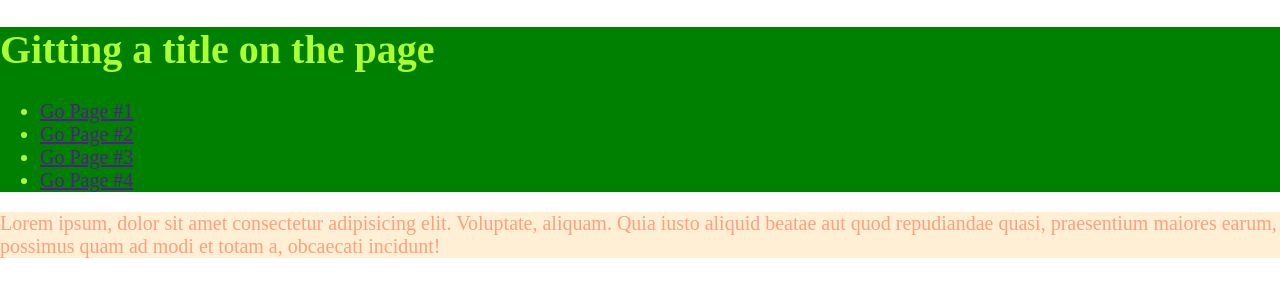
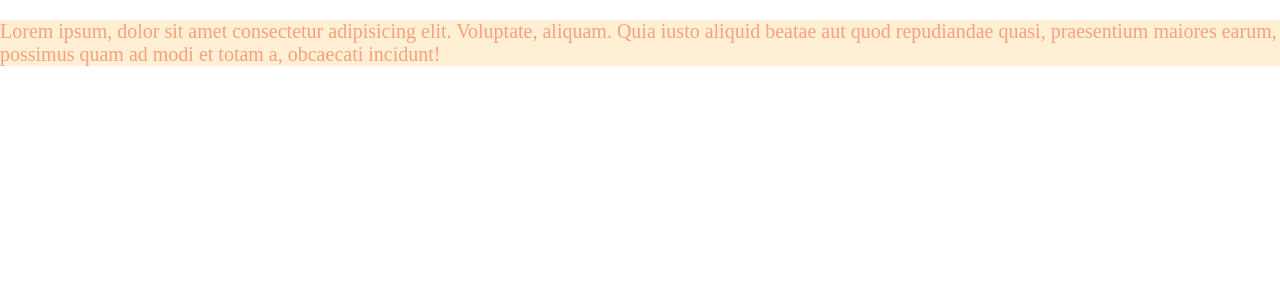
Before and after one commit to chelseycornejo/git-down-tonight, a plain HTML site: page index.html in a window 1280 px wide. Drawn offline with Linux system fonts and the light colour scheme.

Commit message:
removed header HTML

```diff
--- a/index.html
+++ b/index.html
@@ -8,17 +8,6 @@
     <link rel="stylesheet" href="styles.css">
 </head>
 <body>
-    <header>
-        <h1>Gitting a title on the page</h1>
-        <nav>
-            <ul>
-                <li><a href="">Go Page #1</a></li>
-                <li><a href="">Go Page #2</a></li>
-                <li><a href="">Go Page #3</a></li>
-                <li><a href="">Go Page #4</a></li>
-            </ul>
-        </nav>
-    </header>
 
     <main>
         <p>Lorem ipsum, dolor sit amet consectetur adipisicing elit. Voluptate, aliquam. Quia iusto aliquid beatae aut quod repudiandae quasi, praesentium maiores earum, possimus quam ad modi et totam a, obcaecati incidunt!</p>
```
